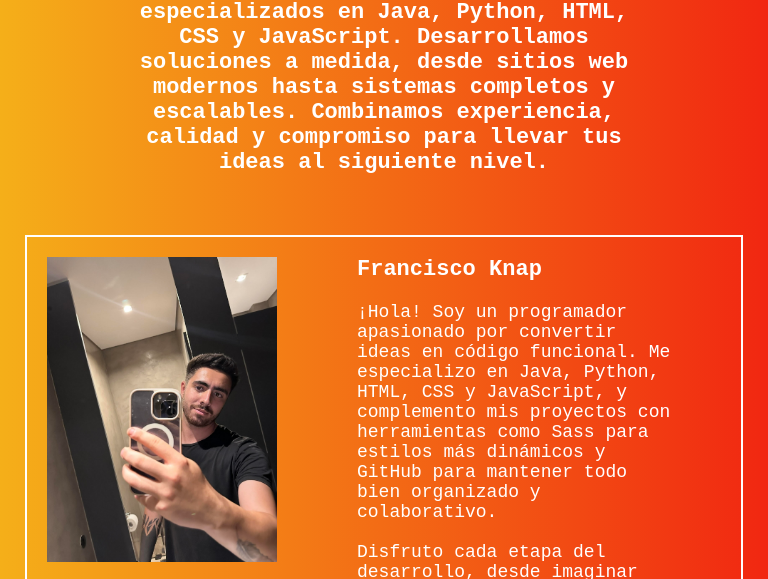
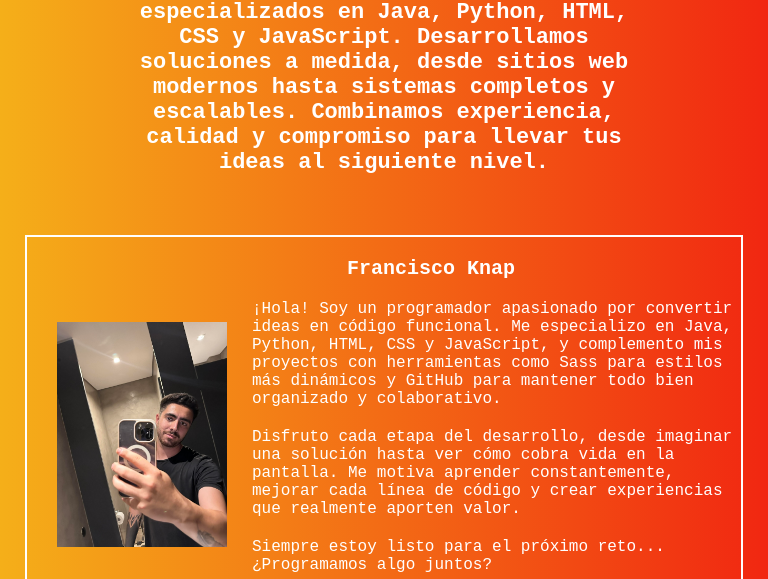
Before and after one commit to franciscoknap3/portfolio-Mastersofcode, a plain HTML site: page pages/nosotros.html in a window 768 px wide. Shown: the part 221-800 px from the top of the page. Drawn offline with Linux system fonts and the light colour scheme.

Commit message:
Arreglando cosas

```diff
--- a/css/style.css
+++ b/css/style.css
@@ -36,6 +36,7 @@ header a{
     list-style: none;
     margin: 15px;
 }
+
 
 .menu li {
     text-decoration: none;
@@ -129,22 +130,22 @@ header a{
     margin-left: 200px;
     margin-right: 200px;
     margin-top: 60px;
-    padding-right: 70px;
+    padding-right: 20px;
 }
 
 .presentacion1 img{
     width: 250px;
     height: 5%;
-    padding-left: 20px;
-    padding-top: 20px;
-    padding-bottom: 20px;
+    padding-left: 10px;
+    padding-top: 5px;
+    padding-bottom: 50px;
 }
 .presentacion1 h2{
     color: white;
     font-size: 30px;
     font-family: 'Cascadia Code', monospace;
     padding-top: 20px;
-    padding-left: 80px;
+    padding-left: 100px;
 }
 
 .presentacion1 p{
@@ -152,7 +153,8 @@ header a{
     font-size: 18px;
     font-family: 'Cascadia Code', monospace;
     padding-top: 20px;
-    padding-left: 80px;
+    padding-left: 100px;
+    padding-right: 180px;
 }
 
 
@@ -377,7 +379,7 @@ footer{
 
   .presentacion1 img{
     width: 200px;
-    margin-top: 40px;
+    margin-top: 10px;
     margin-left: 10px;
   }
   }
@@ -386,6 +388,7 @@ footer{
   }
   .presentacion1 p{
     font-size: 18px;
+    padding-right: 20px;
   }
 
   .example-2{
@@ -407,5 +410,26 @@ footer{
     .presentacion1{
       margin-left: 25px;
       margin-right: 25px;
+      padding-right: 0px;
+      padding-left: 0px;
     }
+
+    .presentacion1 img{
+      margin-top: 80px;
+      width: 180px;
+      margin-left: 20px;
+      margin-right: 20px;
+    }
+
+    .presentacion1 h2{
+      font-size: 20px;
+    }
+    .presentacion1 p{
+      font-size: 16px;
+      padding-left: 5px;
+      padding-right: 5px;
+    }
+
+
+
   }
--- a/pages/nosotros.html
+++ b/pages/nosotros.html
@@ -233,7 +233,7 @@
   </li>
 </ul>
 </div>
-   <img src="https://i.ibb.co/D0zbs0H/emiliano.jpg" alt="">
+   <img src="https://i.ibb.co/D0zbs0H/emiliano.jpg" alt="" class="emi">
          </div>
 
 
```
